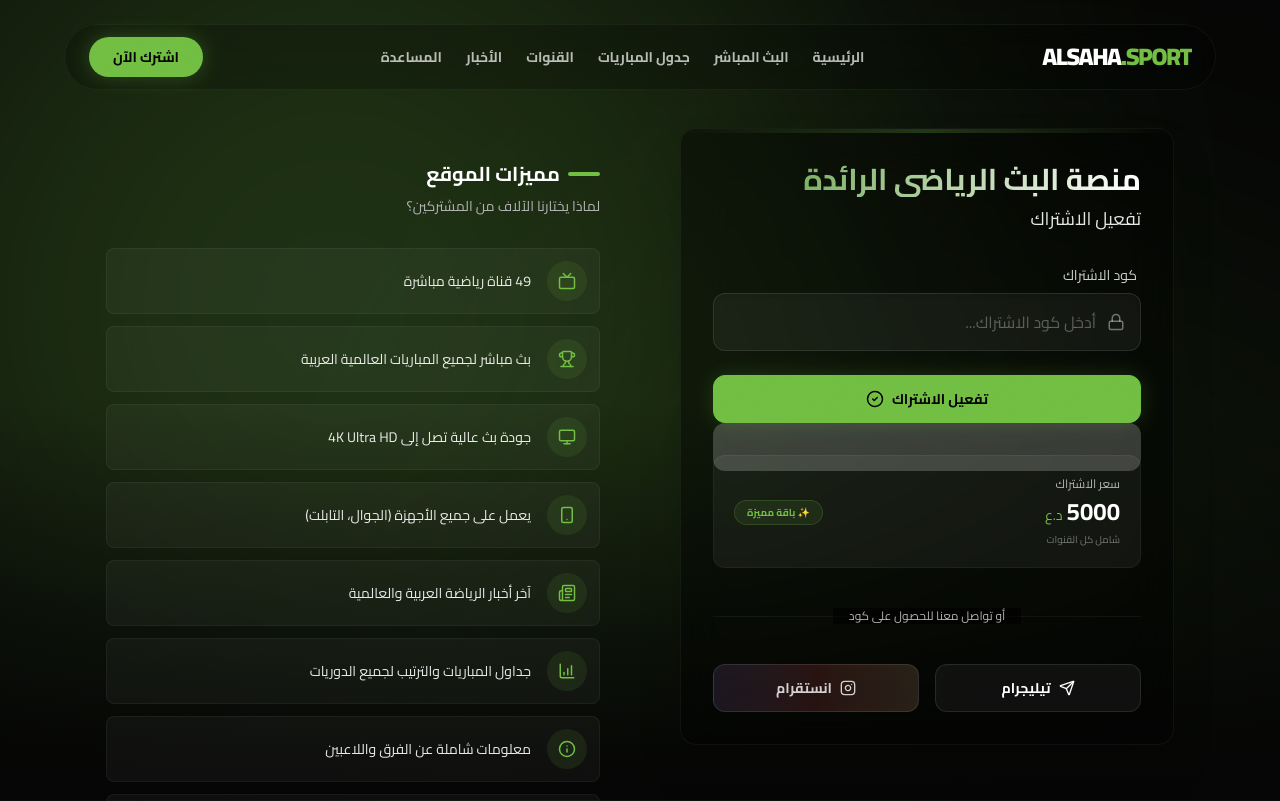
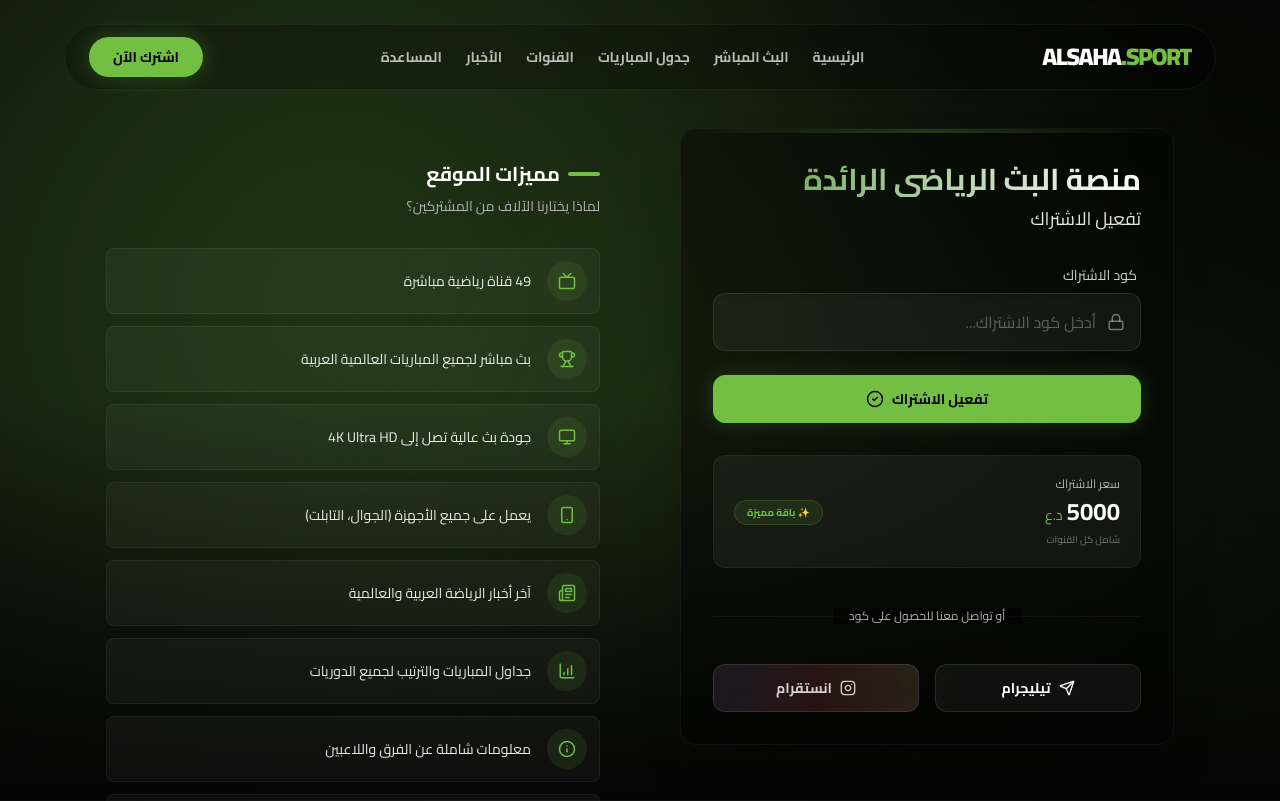
Before and after one commit to Abdallayasseer/Alsahasport-front, a Next.js app: page /subscription in a window 1280 px wide. Shown: the top 801 px of the page. Built offline with nearby package versions, Linux system fonts and the light colour scheme.

Commit message:
fix: resolve subscription button hover overlay issue

```diff
--- a/src/app/subscription/SubscriptionClientPage.tsx
+++ b/src/app/subscription/SubscriptionClientPage.tsx
@@ -101,7 +101,7 @@ export default function SubscriptionClientPage() {
                         >
                             تفعيل الاشتراك
                         </Button>
-                         <div className="absolute inset-0 bg-white/20 translate-y-full group-hover/btn:translate-y-0 transition-transform duration-300 pointer-events-none rounded-xl" />
+                         <div className="absolute inset-0 bg-white/20 translate-y-full opacity-0 group-hover/btn:translate-y-0 group-hover/btn:opacity-100 transition-all duration-300 pointer-events-none rounded-xl" />
                     </div>
 
                     {/* Price Widget */}
```
